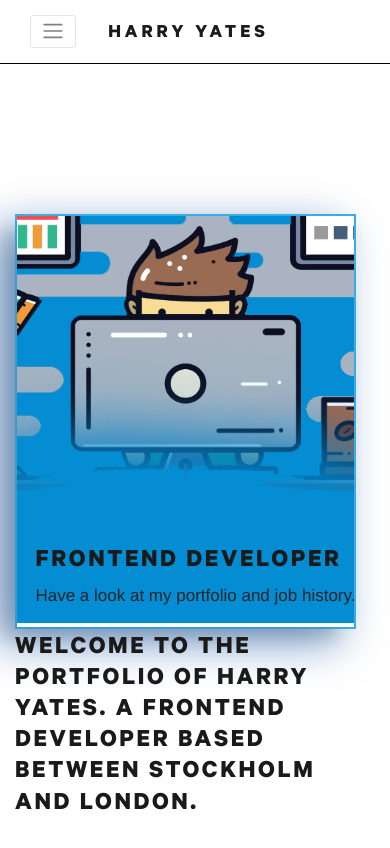
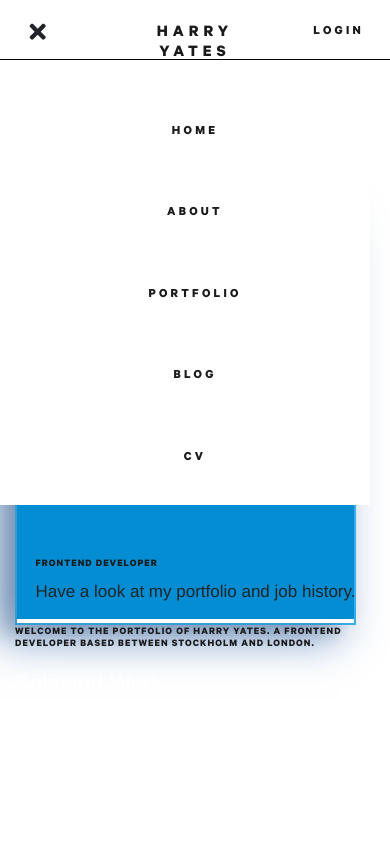
Before and after one commit to Harry-Yates/portfolio-harryyates, a Next.js app: page / in a window 390 px wide. Shown: the top 848 px of the page. Built offline with nearby package versions, Linux system fonts and the light colour scheme; a web font is replaced by a local one.

Commit message:
bulk of navbar complete

```diff
--- a/components/shared/Header.js
+++ b/components/shared/Header.js
@@ -1,62 +1,121 @@
-import React, { useState } from "react";
+import { useState } from "react";
 import Link from "next/link";
-import { Collapse, Navbar, NavbarToggler, NavbarBrand, Nav, NavItem } from "reactstrap";
-
-const BsNavLink = props => {
-    const { href, title } = props;
-    return (
-        <Link href={href}>
-            <a className='nav-link port-navbar-link'>{title}</a>
-        </Link>
-    );
-};
+import { FaBars, FaTimes } from "react-icons/fa";
 
 const Header = () => {
     const [isOpen, setIsOpen] = useState(false);
-    const toggle = () => setIsOpen(!isOpen);
 
     return (
-        <div className='navContainer'>
-            <div className='left'>
-                <Navbar
-                    className='port-navbar port-default absolute'
-                    color='faded'
-                    expand='false'
-                    fixed='top'
-                    light>
-                    <NavbarToggler onClick={toggle} />
-                    <Collapse isOpen={isOpen} navbar>
-                        <Nav className='me-auto ' navbar>
-                            <NavItem className='port-navbar-item'>
-                                <BsNavLink href='/' title='Home' />
-                            </NavItem>
-                            <NavItem className='port-navbar-item'>
-                                <BsNavLink href='/about' title='About' />
-                            </NavItem>
-                            <NavItem className='port-navbar-item'>
-                                <BsNavLink href='/portfolio' title='Portfolio' />
-                            </NavItem>
-                            <NavItem className='port-navbar-item'>
-                                <BsNavLink href='/blog' title='Blog' />
-                            </NavItem>
-                            <NavItem className='port-navbar-item'>
-                                <BsNavLink href='/cv' title='Cv' />
-                            </NavItem>
-                        </Nav>
-                    </Collapse>
-                </Navbar>
+        <nav className='NavbarItems'>
+            <div className='containerLeft'>
+                <div
+                    className='menu-icon'
+                    onClick={() => setIsOpen(!isOpen, console.log("clicked"))}>
+                    <i>{isOpen ? <FaBars /> : <FaTimes />}</i>
+                </div>
+                <ul className={isOpen ? "nav-menu-active" : "nav-menu"}>
+                    <li>
+                        <Link href='/'>
+                            <a className='nav-links'>Home</a>
+                        </Link>
+                    </li>
+                    <li>
+                        <Link href='/about'>
+                            <a className='nav-links'>About</a>
+                        </Link>
+                    </li>
+                    <li>
+                        <Link href='/portfolio'>
+                            <a className='nav-links'>Portfolio</a>
+                        </Link>
+                    </li>
+                    <li>
+                        <Link href='/blog'>
+                            <a className='nav-links'>Blog</a>
+                        </Link>
+                    </li>
+                    <li>
+                        <Link href='/cv'>
+                            <a className='nav-links'>CV</a>
+                        </Link>
+                    </li>
+                </ul>
             </div>
-            <div className='right'>
-                <div className='logo'>
-                    <NavbarBrand>
-                        <Link href='/'>
-                            <h1 className='port-navbar-brand'>Harry Yates</h1>
-                        </Link>
-                    </NavbarBrand>
-                </div>
+            <div className='containerCenter'>
+                <h1 className='navbar-logo'>Harry Yates</h1>
             </div>
-        </div>
+            <div className='containerRight'>
+                <li>
+                    <Link href='/login'>
+                        <a className='login'>Login</a>
+                    </Link>
+                </li>
+            </div>
+        </nav>
     );
 };
 
 export default Header;
+
+// import React, { useState } from "react";
+// import Link from "next/link";
+// import { Collapse, Navbar, NavbarToggler, NavbarBrand, Nav, NavItem } from "reactstrap";
+
+// const BsNavLink = props => {
+//     const { href, title } = props;
+//     return (
+//         <Link href={href}>
+//             <a className='nav-link port-navbar-link'>{title}</a>
+//         </Link>
+//     );
+// };
+
+// const Header = () => {
+//     const [isOpen, setIsOpen] = useState(false);
+//     const toggle = () => setIsOpen(!isOpen);
+
+//     return (
+//         <div className='navContainer'>
+//             <div className='left'>
+//                 <Navbar
+//                     className='port-navbar port-default absolute'
+//                     color='faded'
+//                     expand='false'
+//                     fixed='top'
+//                     light>
+//                     <NavbarToggler onClick={toggle} />
+//                     <Collapse isOpen={isOpen} navbar>
+//                         <Nav className='me-auto ' navbar>
+//                             <NavItem className='port-navbar-item'>
+//                                 <BsNavLink href='/' title='Home' />
+//                             </NavItem>
+//                             <NavItem className='port-navbar-item'>
+//                                 <BsNavLink href='/about' title='About' />
+//                             </NavItem>
+//                             <NavItem className='port-navbar-item'>
+//                                 <BsNavLink href='/portfolio' title='Portfolio' />
+//                             </NavItem>
+//                             <NavItem className='port-navbar-item'>
+//                                 <BsNavLink href='/blog' title='Blog' />
+//                             </NavItem>
+//                             <NavItem className='port-navbar-item'>
+//                                 <BsNavLink href='/cv' title='Cv' />
+//                             </NavItem>
+//                         </Nav>
+//                     </Collapse>
+//                 </Navbar>
+//             </div>
+//             <div className='right'>
+//                 <div className='logo'>
+//                     <NavbarBrand>
+//                         <Link href='/'>
+//                             <h1 className='port-navbar-brand'>Harry Yates</h1>
+//                         </Link>
+//                     </NavbarBrand>
+//                 </div>
+//             </div>
+//         </div>
+//     );
+// };
+
+// export default Header;
--- a/package.json
+++ b/package.json
@@ -15,6 +15,7 @@
         "next": "12.1.6",
         "react": "18.1.0",
         "react-dom": "18.1.0",
+        "react-icons": "^4.3.1",
         "reactstrap": "^8.9.0",
         "sass": "^1.51.0"
     },
--- a/styles/components/_header.scss
+++ b/styles/components/_header.scss
@@ -1,3 +1,125 @@
+.NavbarItems {
+    display: flex;
+    height: 60px;
+    border-bottom: solid black 0.7px;
+    padding-top: 20px;
+}
+.containerLeft,
+.containerCenter,
+.containerRight {
+    flex: 1;
+    height: 100%;
+}
+
+.navbar-logo {
+    display: flex;
+    justify-content: center;
+    align-items: center;
+    cursor: pointer;
+}
+
+.login {
+    display: flex;
+    justify-content: flex-end;
+    align-items: center;
+    cursor: pointer;
+    padding-right: 2rem;
+    margin: 0;
+}
+
+.nav-menu {
+    display: grid;
+    grid-template-columns: repeat(5, auto);
+    grid-gap: 10px;
+}
+
+.nav-links {
+    display: flex;
+    text-decoration: none;
+    justify-content: center;
+    align-items: center;
+}
+
+.nav-links:hover,
+.login:hover {
+    background-color: rgb(254, 253, 253);
+    color: black;
+    border-radius: 4px;
+    transition: all 0.2s ease-out;
+}
+
+.nav-menu-active {
+    display: grid;
+    grid-template-columns: repeat(5, auto);
+    grid-gap: 10px;
+}
+
+.nav-links-mobile {
+    display: none;
+}
+
+.menu-icon {
+    display: none;
+}
+
+@media screen and (max-width: 960px) {
+    .NavbarItems {
+        position: relative;
+    }
+
+    .nav-menu {
+        transition: all 1s ease;
+        display: flex;
+        flex-direction: column;
+        justify-content: center;
+        align-items: center;
+        width: 100%;
+        height: 425px;
+        position: absolute;
+        left: -20px;
+        top: 80px;
+        opacity: 1;
+        background-color: white;
+        z-index: 1;
+    }
+
+    .nav-menu-active {
+        display: none;
+    }
+
+    .nav-links {
+        text-align: center;
+        padding: 2rem 0rem;
+        width: 100vw;
+        display: table;
+        transition: all 0.5s ease;
+    }
+
+    .nav-links:hover {
+        background-color: rgb(254, 253, 253);
+        border-radius: 0;
+        border: solid black 1px;
+    }
+
+    .navbar-logo {
+        text-align: center;
+    }
+
+    .menu-icon {
+        display: block;
+        position: absolute;
+        top: 1rem;
+        left: 2rem;
+        // transform: translate(-100%, 60%);
+        font-size: 1.8rem;
+        cursor: pointer;
+    }
+}
+
+// .menu-icon {
+//     display: none;
+// }
+
 // HEADER
 // .me-auto {
 //     position: absolute;
@@ -5,63 +127,63 @@
 //     width: 100vw;
 // }
 
-.navContainer {
-    display: flex;
-    justify-content: center;
-}
+// .navContainer {
+//     display: flex;
+//     justify-content: center;
+// }
 
-.left {
-    background-color: orange;
-}
+// .left {
+//     background-color: orange;
+// }
 
-.logo {
-    display: flex;
-    padding: 15px 0px 10px 0px;
-    border-bottom: 1px solid black;
-    width: 100vw;
-    justify-content: center;
-    align-items: center;
-    z-index: 100;
-}
+// .logo {
+//     display: flex;
+//     padding: 15px 0px 10px 0px;
+//     border-bottom: 1px solid black;
+//     width: 100vw;
+//     justify-content: center;
+//     align-items: center;
+//     z-index: 100;
+// }
 
-.port-navbar.port-default {
-    width: 100vw;
-    z-index: 15;
-    padding: 15px 0px 10px 30px;
+// .port-navbar.port-default {
+//     width: 100vw;
+//     z-index: 15;
+//     padding: 15px 0px 10px 30px;
 
-    .port-navbar {
-        &-brand {
-            color: black;
-            font-size: 24px;
-            text-transform: uppercase;
-            letter-spacing: 1px;
-            font-weight: bold;
-        }
+//     .port-navbar {
+//         &-brand {
+//             color: black;
+//             font-size: 24px;
+//             text-transform: uppercase;
+//             letter-spacing: 1px;
+//             font-weight: bold;
+//         }
 
-        &-item {
-            color: black;
-            background-color: white;
-            width: 100%;
-            margin-left: 10px;
-            margin-right: 10px;
-            padding: 0;
-        }
+//         &-item {
+//             color: black;
+//             background-color: white;
+//             width: 100%;
+//             margin-left: 10px;
+//             margin-right: 10px;
+//             padding: 0;
+//         }
 
-        &-link {
-            color: black;
-            font-weight: bold;
-            letter-spacing: 0.8px;
-            font-size: 18px;
-            text-transform: uppercase;
+//         &-link {
+//             color: black;
+//             font-weight: bold;
+//             letter-spacing: 0.8px;
+//             font-size: 18px;
+//             text-transform: uppercase;
 
-            &.active {
-                color: #dba919;
-            }
+//             &.active {
+//                 color: #dba919;
+//             }
 
-            &:hover,
-            &:focus {
-                color: #dba919;
-            }
-        }
-    }
-}
+//             &:hover,
+//             &:focus {
+//                 color: #dba919;
+//             }
+//         }
+//     }
+// }
--- a/styles/main.scss
+++ b/styles/main.scss
@@ -21,29 +21,25 @@ body {
 
 h1 {
     font-family: "Calibre-Bold", "Helvetica";
-    font-size: 1.2em;
+    font-size: 1.3em;
     font-weight: 700;
-    letter-spacing: 4px;
-    line-height: 1.2;
+    letter-spacing: 5px;
     text-transform: uppercase;
     color: #1a1a1a;
 }
 
 h2 {
     font-family: "Calibre-Bold", "Helvetica";
-    font-size: 2em;
+    font-size: 0.8em;
     font-weight: 700;
     letter-spacing: 0.1em;
-    line-height: 1.2;
     text-transform: uppercase;
     color: #1a1a1a;
 }
 
 li {
     font-family: "Calibre-Regular", "Helvetica";
-    font-size: 16px;
-    font-size: 1.8em;
-    line-height: 27.2px;
+    font-size: 0.1em;
     list-style: none;
 }
 
@@ -54,10 +50,9 @@ p {
 
 a {
     font-family: "Calibre-Bold", "Helvetica";
-    font-size: 16px;
+    font-size: 1rem;
     font-weight: 700;
-    letter-spacing: 0.1em;
-    line-height: 50px;
+    letter-spacing: 0.25em;
     text-transform: uppercase;
     color: #1a1a1a;
     cursor: pointer;
```
Also changed, not shown: 1 other file (tests, documents, lock files or other folders).
